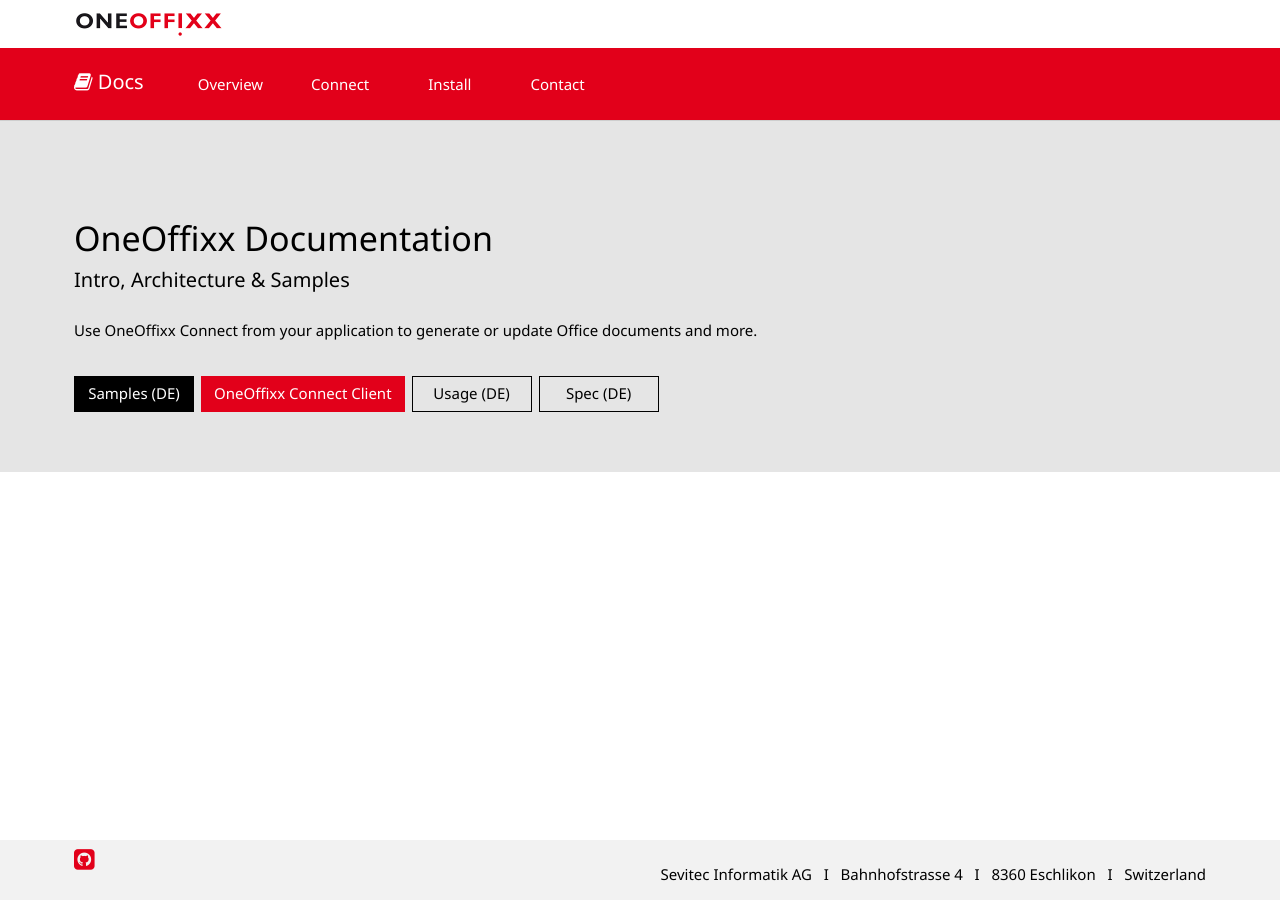
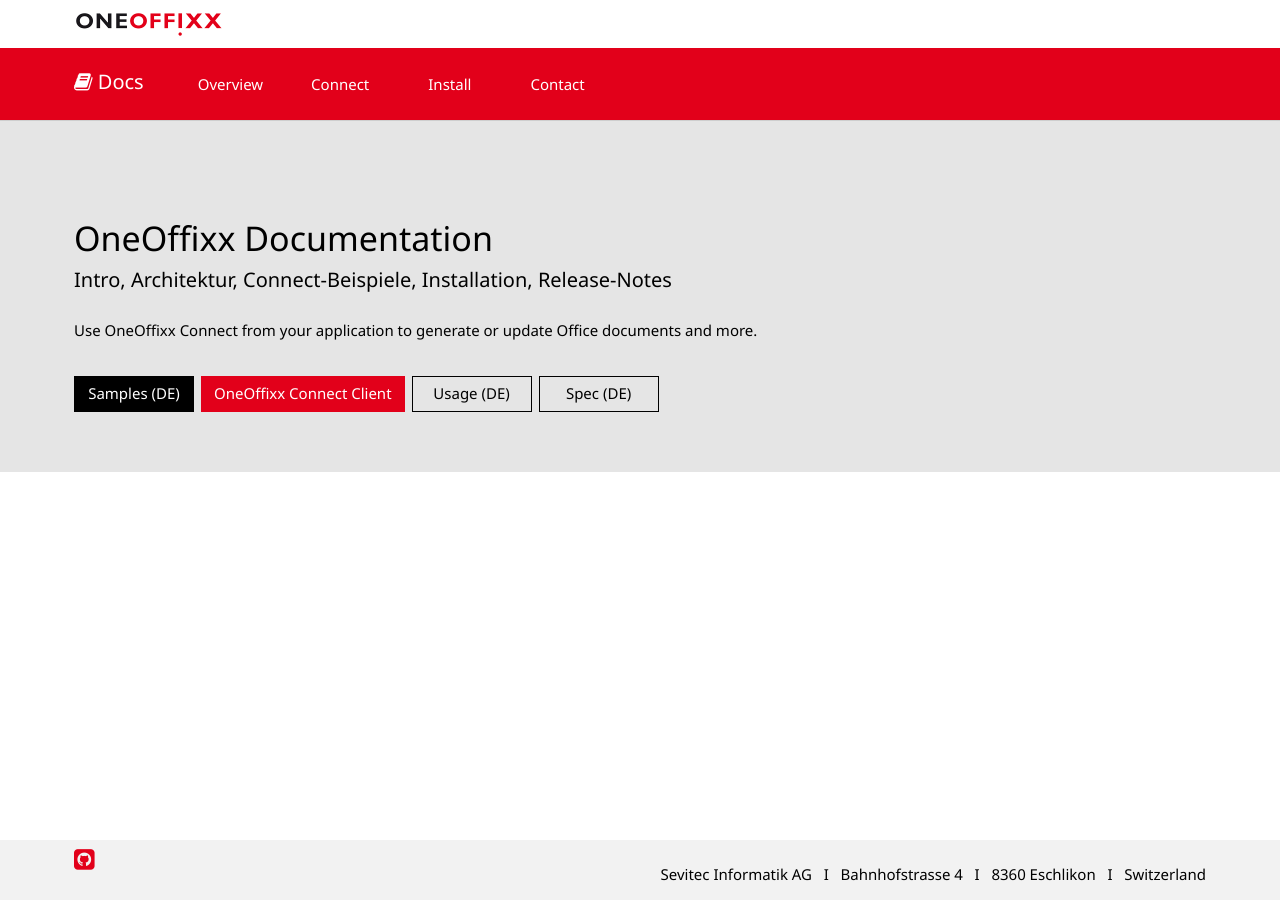
Before and after one commit to primesoft-group/oneoffixx-docs, a Jekyll site: the page built from index.html, in a window 1280 px wide. Built offline with Jekyll 4.4.1, drawn with Linux system fonts in a browser that asks for light colours; nearby versions of some CDN libraries; some web fonts are replaced.

Commit message:
Update index.html

```diff
--- a/index.html
+++ b/index.html
@@ -12,7 +12,7 @@
                     OneOffixx Documentation
                 </div>
                 <div class="type-sh3">
-                    Intro, Architecture  &amp;  Samples
+                    Intro, Architektur, Connect-Beispiele, Installation, Release-Notes
                 </div>
                 <p>Use OneOffixx Connect from your application to generate or update Office documents and more.</p>
                 <div class="btn-group">
```
